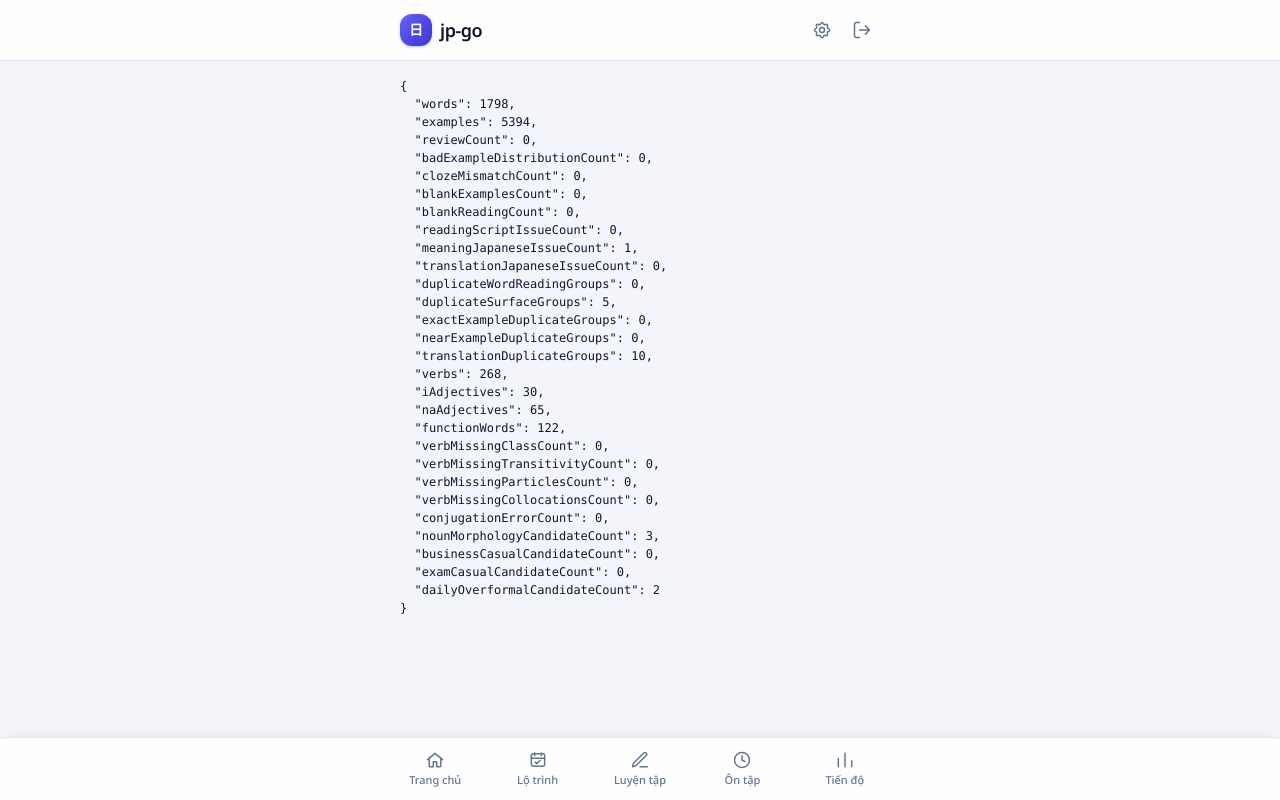
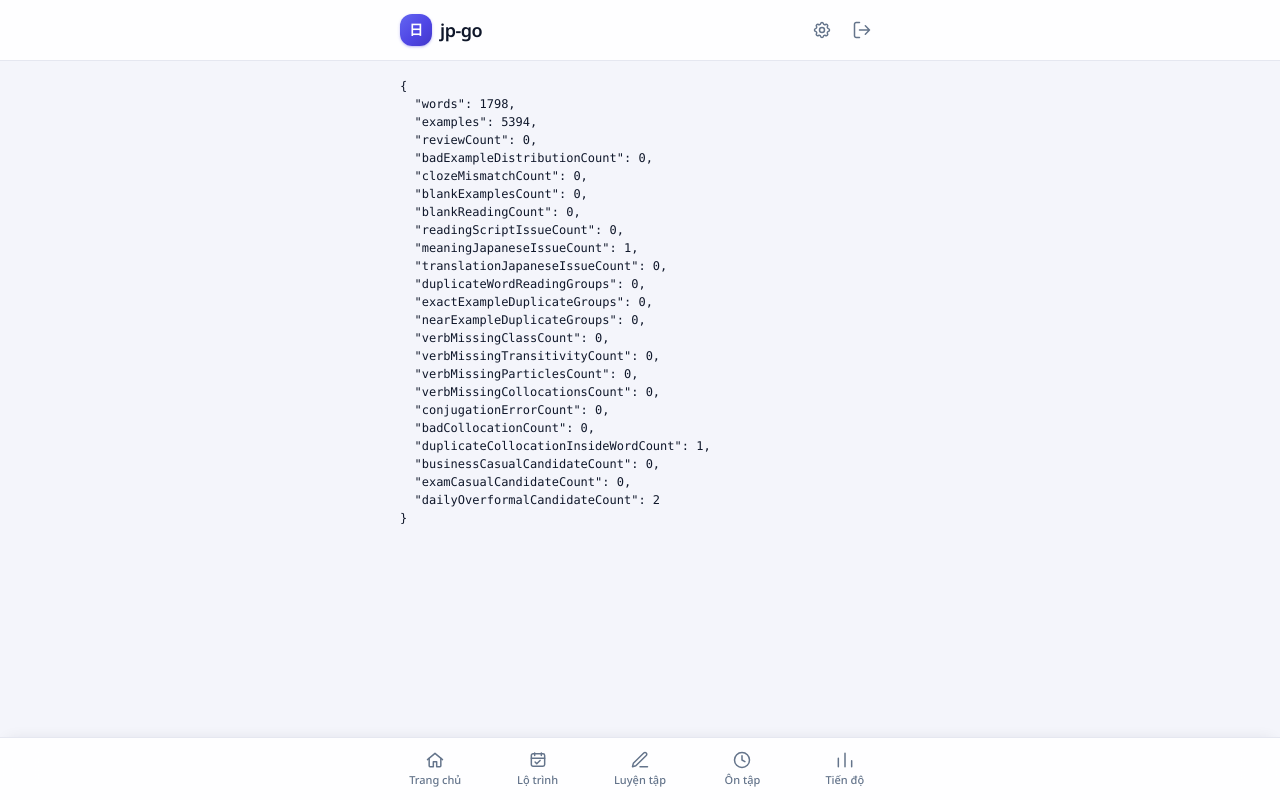
Before and after one commit to cuongluv92/jp-go, a Next.js app: page /tango-n3-audit in a window 1280 px wide. Built offline with nearby package versions, Linux system fonts and the light colour scheme; no server answers; the database is empty.

Commit message:
chore: compact tango N3 semantic audit logs

```diff
--- a/app/tango-n3-audit/page.tsx
+++ b/app/tango-n3-audit/page.tsx
@@ -19,93 +19,57 @@ function logSection(name: string, value: unknown) {
 }
 
 export default function TangoN3AuditPage() {
-  const examplesByWord = new Map<string, typeof sampleExamples>();
-  for (const example of sampleExamples) {
-    const current = examplesByWord.get(example.vocabId) ?? [];
-    current.push(example);
-    examplesByWord.set(example.vocabId, current);
+  const byWord = new Map<string, typeof sampleExamples>();
+  for (const e of sampleExamples) {
+    const rows = byWord.get(e.vocabId) ?? [];
+    rows.push(e);
+    byWord.set(e.vocabId, rows);
   }
 
-  const reviewWords = sampleWords.filter((word) => word.needsReview);
-  const duplicateWordReading = countBy(sampleWords, (word) => `${word.word}\u0000${word.reading}`).filter(([, count]) => count > 1);
-  const duplicateWordKeys = countBy(sampleWords, (word) => word.word.replace(/[①-⑳]+$/u, "")).filter(([, count]) => count > 1);
-  const duplicateWordRefs = duplicateWordKeys.map(([surface]) => ({
-    surface,
-    refs: sampleWords.filter((word) => word.word.replace(/[①-⑳]+$/u, "") === surface).map((word) => ({ id: word.id, word: word.word, reading: word.reading, meaning: word.meaningVi, pos: word.partOfSpeech })),
-  }));
+  const reviewWords = sampleWords.filter((w) => w.needsReview);
+  const duplicateWordReading = countBy(sampleWords, (w) => `${w.word}\u0000${w.reading}`).filter(([, n]) => n > 1);
+  const exactExampleDuplicates = countBy(sampleExamples, (e) => e.exampleJp).filter(([, n]) => n > 1);
+  const nearExampleDuplicates = countBy(sampleExamples, (e) => normalizeJapanese(e.exampleJp)).filter(([, n]) => n > 1);
+  const badExampleDistribution = sampleWords.filter((w) => {
+    const rows = byWord.get(w.id) ?? [];
+    return rows.length !== 3 || rows.map((e) => e.exampleType).sort().join("|") !== "business|daily|exam";
+  });
+  const clozeMismatch = sampleExamples.filter((e) => e.clozeJp.replace("_____", e.answer) !== e.exampleJp);
+  const blankExamples = sampleExamples.filter((e) => !e.exampleJp.trim() || !e.exampleVi.trim() || !e.clozeJp.trim() || !e.answer.trim());
 
-  const exactExampleDuplicates = countBy(sampleExamples, (example) => example.exampleJp).filter(([, count]) => count > 1);
-  const nearExampleDuplicates = countBy(sampleExamples, (example) => normalizeJapanese(example.exampleJp)).filter(([, count]) => count > 1);
-  const translationDuplicateKeys = countBy(sampleExamples, (example) => example.exampleVi.trim()).filter(([, count]) => count > 1);
-
-  const badExampleDistribution = sampleWords.filter((word) => {
-    const examples = examplesByWord.get(word.id) ?? [];
-    return examples.length !== 3 || examples.map((e) => e.exampleType).sort().join("|") !== "business|daily|exam";
-  });
-  const clozeMismatch = sampleExamples.filter((example) => example.clozeJp.replace("_____", example.answer) !== example.exampleJp);
-  const blankExamples = sampleExamples.filter((example) => !example.exampleJp.trim() || !example.exampleVi.trim() || !example.clozeJp.trim() || !example.answer.trim());
-
-  const verbs = sampleWords.filter((word) => word.partOfSpeech === "verb");
-  const iAdjectives = sampleWords.filter((word) => word.partOfSpeech === "i_adjective");
-  const naAdjectives = sampleWords.filter((word) => word.partOfSpeech === "na_adjective");
-  const functionWords = sampleWords.filter((word) => ["adverb", "conjunction", "expression"].includes(word.partOfSpeech));
-
-  const conjugationErrors: Array<{ id: string; word: string; pos: string; error: string }> = [];
-  for (const word of [...verbs, ...iAdjectives, ...naAdjectives]) {
-    try {
-      getConjugation(word);
-    } catch (error) {
-      conjugationErrors.push({ id: word.id, word: word.word, pos: word.partOfSpeech, error: error instanceof Error ? error.message : String(error) });
+  const verbs = sampleWords.filter((w) => w.partOfSpeech === "verb");
+  const iAdjectives = sampleWords.filter((w) => w.partOfSpeech === "i_adjective");
+  const naAdjectives = sampleWords.filter((w) => w.partOfSpeech === "na_adjective");
+  const functionWords = sampleWords.filter((w) => ["adverb", "conjunction", "expression"].includes(w.partOfSpeech));
+  const conjugationErrors: Array<{ id: string; word: string; error: string }> = [];
+  for (const w of [...verbs, ...iAdjectives, ...naAdjectives]) {
+    try { getConjugation(w); } catch (error) {
+      conjugationErrors.push({ id: w.id, word: w.word, error: error instanceof Error ? error.message : String(error) });
     }
   }
 
-  const blankReadingWords = sampleWords.filter((word) => !word.reading.trim());
-  const readingScriptIssues = sampleWords.filter((word) => /[\p{Script=Han}A-Za-z0-9]/u.test(word.reading)).map((word) => ({ id: word.id, word: word.word, reading: word.reading, meaning: word.meaningVi, pos: word.partOfSpeech }));
-  const meaningJapaneseIssues = sampleWords.filter((word) => /[\p{Script=Hiragana}\p{Script=Katakana}\p{Script=Han}]/u.test(word.meaningVi)).map((word) => ({ id: word.id, word: word.word, meaning: word.meaningVi }));
-  const translationJapaneseIssues = sampleExamples.filter((e) => /[\p{Script=Hiragana}\p{Script=Katakana}\p{Script=Han}]/u.test(e.exampleVi)).map((e) => ({ id: `${e.vocabId}#${e.exampleNo}`, vi: e.exampleVi }));
+  const readingScriptIssues = sampleWords.filter((w) => /[\p{Script=Han}A-Za-z0-9]/u.test(w.reading));
+  const meaningJapaneseIssues = sampleWords.filter((w) => /[\p{Script=Hiragana}\p{Script=Katakana}\p{Script=Han}]/u.test(w.meaningVi));
+  const translationJapaneseIssues = sampleExamples.filter((e) => /[\p{Script=Hiragana}\p{Script=Katakana}\p{Script=Han}]/u.test(e.exampleVi));
+  const badCollocations = sampleWords.filter((w) => w.collocations.some((c) => !c.trim() || c.includes("〜"))).map((w) => ({ id: w.id, word: w.word, collocations: w.collocations }));
+  const duplicateCollocationsInsideWord = sampleWords.filter((w) => new Set(w.collocations).size !== w.collocations.length).map((w) => ({ id: w.id, word: w.word, collocations: w.collocations }));
 
-  const nounMorphologyCandidates = sampleWords.filter((word) => word.partOfSpeech === "noun" && (
-    /する$/u.test(word.word) ||
-    /(?:な形容詞|形容動詞|副詞|サ変|動詞|連語|感動詞)/u.test(`${word.usageNote} ${word.naturalnessNote}`)
-  )).map((word) => ({
-    id: word.id,
-    word: word.word,
-    reading: word.reading,
-    meaning: word.meaningVi,
-    particles: word.particlePatterns,
-    usage: word.usageNote,
-    naturalness: word.naturalnessNote,
-  }));
-
-  const adjectiveRows = [...iAdjectives, ...naAdjectives].map((word) => ({
-    id: word.id,
-    word: word.word,
-    dictionaryForm: word.dictionaryForm ?? null,
-    reading: word.reading,
-    meaning: word.meaningVi,
-    pos: word.partOfSpeech,
-    particles: word.particlePatterns,
-    collocations: word.collocations,
-    usage: word.usageNote,
-    examples: (examplesByWord.get(word.id) ?? []).map((e) => `${e.exampleType}:${e.exampleJp}`),
-  }));
-  const functionRows = functionWords.map((word) => ({
-    id: word.id,
-    word: word.word,
-    reading: word.reading,
-    meaning: word.meaningVi,
-    pos: word.partOfSpeech,
-    particles: word.particlePatterns,
-    usage: word.usageNote,
-    examples: (examplesByWord.get(word.id) ?? []).map((e) => `${e.exampleType}:${e.exampleJp}`),
-  }));
-
-  const daily = sampleExamples.filter((e) => e.exampleType === "daily");
   const business = sampleExamples.filter((e) => e.exampleType === "business");
   const exam = sampleExamples.filter((e) => e.exampleType === "exam");
-  const tooCasualForBusiness = business.filter((e) => /(?:じゃん|ちゃった|だよ|だね|かな|んだよ|てるよ|てるね)[。！？!?]?$/u.test(e.exampleJp));
-  const tooCasualForExam = exam.filter((e) => /(?:じゃん|ちゃった|だよ|だね|かな|んだよ|てるよ|てるね)[。！？!?]?$/u.test(e.exampleJp));
-  const tooFormalForDaily = daily.filter((e) => /(?:でございます|いたします|しております|でしょうか|くださいませ|いただけますでしょうか)/u.test(e.exampleJp));
+  const daily = sampleExamples.filter((e) => e.exampleType === "daily");
+  const businessCasual = business.filter((e) => /(?:じゃん|ちゃった|だよ|だね|かな|んだよ|てるよ|てるね)[。！？!?]?$/u.test(e.exampleJp));
+  const examCasual = exam.filter((e) => /(?:じゃん|ちゃった|だよ|だね|かな|んだよ|てるよ|てるね)[。！？!?]?$/u.test(e.exampleJp));
+  const dailyFormal = daily.filter((e) => /(?:でございます|いたします|しております|でしょうか|くださいませ|いただけますでしょうか)/u.test(e.exampleJp));
+
+  const compactRows = (words: typeof sampleWords) => words.map((w) => {
+    const rows = byWord.get(w.id) ?? [];
+    const dailyEx = rows.find((e) => e.exampleType === "daily");
+    const businessEx = rows.find((e) => e.exampleType === "business");
+    return { id: w.id, word: w.word, meaning: w.meaningVi, pos: w.partOfSpeech, daily: dailyEx?.exampleJp ?? "", business: businessEx?.exampleJp ?? "" };
+  });
+
+  const adjectiveRows = compactRows([...iAdjectives, ...naAdjectives]);
+  const functionRows = compactRows(functionWords);
 
   const summary = {
     words: sampleWords.length,
@@ -114,44 +78,36 @@ export default function TangoN3AuditPage() {
     badExampleDistributionCount: badExampleDistribution.length,
     clozeMismatchCount: clozeMismatch.length,
     blankExamplesCount: blankExamples.length,
-    blankReadingCount: blankReadingWords.length,
+    blankReadingCount: sampleWords.filter((w) => !w.reading.trim()).length,
     readingScriptIssueCount: readingScriptIssues.length,
     meaningJapaneseIssueCount: meaningJapaneseIssues.length,
     translationJapaneseIssueCount: translationJapaneseIssues.length,
     duplicateWordReadingGroups: duplicateWordReading.length,
-    duplicateSurfaceGroups: duplicateWordRefs.length,
     exactExampleDuplicateGroups: exactExampleDuplicates.length,
     nearExampleDuplicateGroups: nearExampleDuplicates.length,
-    translationDuplicateGroups: translationDuplicateKeys.length,
-    verbs: verbs.length,
-    iAdjectives: iAdjectives.length,
-    naAdjectives: naAdjectives.length,
-    functionWords: functionWords.length,
-    verbMissingClassCount: verbs.filter((word) => !word.verbClass).length,
-    verbMissingTransitivityCount: verbs.filter((word) => !word.transitivity).length,
-    verbMissingParticlesCount: verbs.filter((word) => word.particlePatterns.length === 0).length,
-    verbMissingCollocationsCount: verbs.filter((word) => word.collocations.length === 0).length,
+    verbMissingClassCount: verbs.filter((w) => !w.verbClass).length,
+    verbMissingTransitivityCount: verbs.filter((w) => !w.transitivity).length,
+    verbMissingParticlesCount: verbs.filter((w) => w.particlePatterns.length === 0).length,
+    verbMissingCollocationsCount: verbs.filter((w) => w.collocations.length === 0).length,
     conjugationErrorCount: conjugationErrors.length,
-    nounMorphologyCandidateCount: nounMorphologyCandidates.length,
-    businessCasualCandidateCount: tooCasualForBusiness.length,
-    examCasualCandidateCount: tooCasualForExam.length,
-    dailyOverformalCandidateCount: tooFormalForDaily.length,
+    badCollocationCount: badCollocations.length,
+    duplicateCollocationInsideWordCount: duplicateCollocationsInsideWord.length,
+    businessCasualCandidateCount: businessCasual.length,
+    examCasualCandidateCount: examCasual.length,
+    dailyOverformalCandidateCount: dailyFormal.length,
   };
 
   logSection("SUMMARY", summary);
-  logSection("DUP_SURFACES", duplicateWordRefs);
-  logSection("READING_SCRIPT_ISSUES", readingScriptIssues);
-  logSection("MEANING_JP_ISSUES", meaningJapaneseIssues);
-  logSection("TRANSLATION_JP_ISSUES", translationJapaneseIssues);
-  logSection("NOUN_MORPH_CANDIDATES", nounMorphologyCandidates);
+  logSection("MEANING_JP_ISSUES", meaningJapaneseIssues.map((w) => ({ id: w.id, word: w.word, meaning: w.meaningVi })));
+  logSection("COLLOCATION_ISSUES", { badCollocations, duplicateCollocationsInsideWord });
   logSection("REGISTER_CANDIDATES", {
-    business: tooCasualForBusiness.map((e) => ({ id: `${e.vocabId}#${e.exampleNo}`, jp: e.exampleJp })),
-    exam: tooCasualForExam.map((e) => ({ id: `${e.vocabId}#${e.exampleNo}`, jp: e.exampleJp })),
-    dailyFormal: tooFormalForDaily.map((e) => ({ id: `${e.vocabId}#${e.exampleNo}`, jp: e.exampleJp })),
+    business: businessCasual.map((e) => ({ id: `${e.vocabId}#${e.exampleNo}`, jp: e.exampleJp })),
+    exam: examCasual.map((e) => ({ id: `${e.vocabId}#${e.exampleNo}`, jp: e.exampleJp })),
+    dailyFormal: dailyFormal.map((e) => ({ id: `${e.vocabId}#${e.exampleNo}`, jp: e.exampleJp })),
   });
   logSection("CONJ_ERRORS", conjugationErrors);
-  for (let i = 0; i < adjectiveRows.length; i += 12) logSection(`ADJECTIVES_${String(i / 12 + 1).padStart(2, "0")}`, adjectiveRows.slice(i, i + 12));
-  for (let i = 0; i < functionRows.length; i += 15) logSection(`FUNCTIONS_${String(i / 15 + 1).padStart(2, "0")}`, functionRows.slice(i, i + 15));
+  for (let i = 0; i < adjectiveRows.length; i += 6) logSection(`ADJ_CONTEXT_${String(i / 6 + 1).padStart(2, "0")}`, adjectiveRows.slice(i, i + 6));
+  for (let i = 0; i < functionRows.length; i += 8) logSection(`FUNC_CONTEXT_${String(i / 8 + 1).padStart(2, "0")}`, functionRows.slice(i, i + 8));
 
   return <pre style={{ whiteSpace: "pre-wrap", fontSize: 12 }}>{JSON.stringify(summary, null, 2)}</pre>;
 }
```
